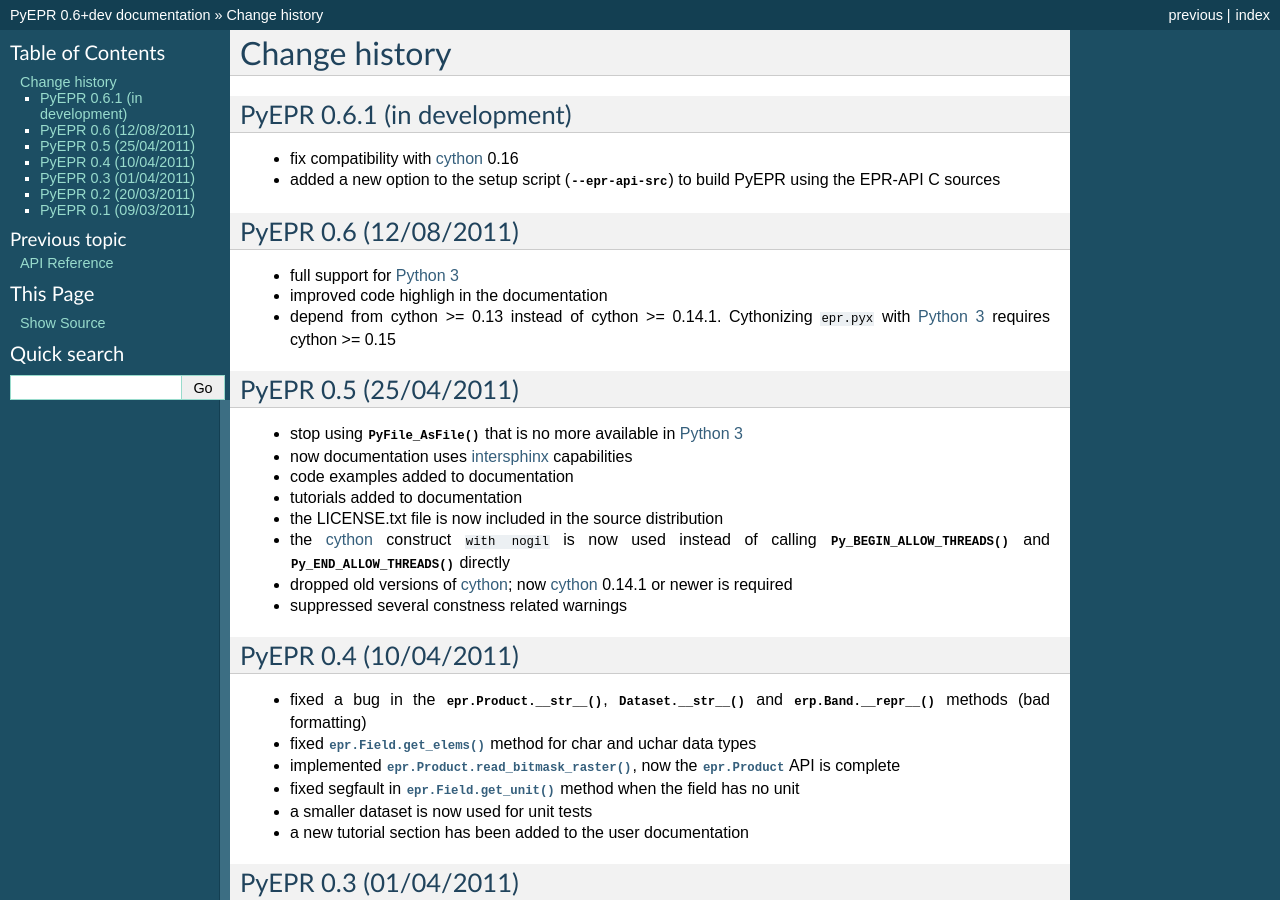
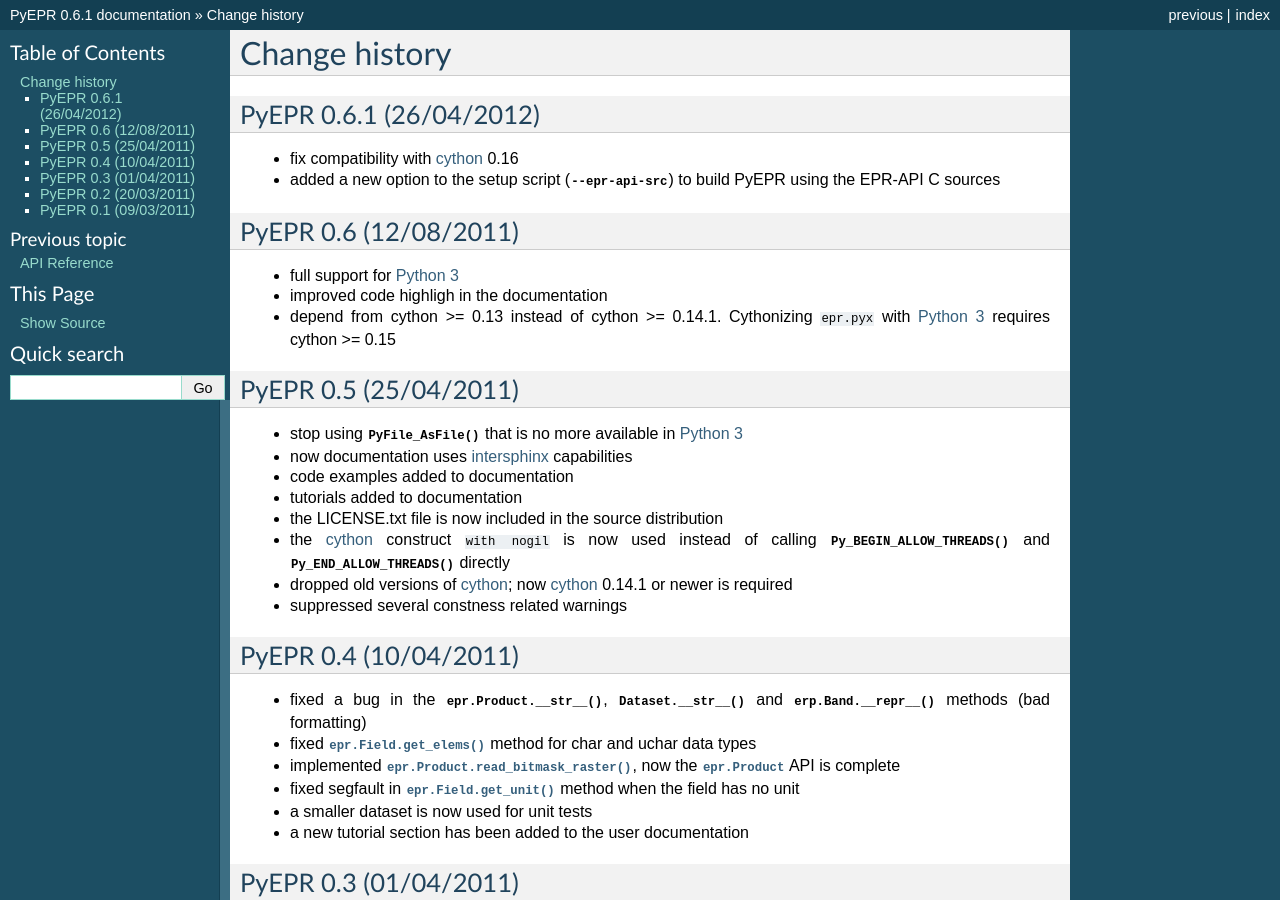
Before and after one commit to avalentino/pyepr, a Sphinx documentation site: the page built from doc/NEWS.txt, in a window 1280 px wide and 900 px high. Built offline with Sphinx 7.4.7, drawn with Linux system fonts in a browser that asks for light colours; formulas are drawn with MathJax 3; some of the changed text lies outside the part shown.

Commit message:
Prepare PyEPR 0.6.1 release

```diff
--- a/README.txt
+++ b/README.txt
@@ -7,7 +7,7 @@
 :Contact:   antonio.valentino@tiscali.it
 :Date:      12/08/2011
 :Copyright: 2011-2012, Antonio Valentino <antonio.valentino@tiscali.it>
-:Version:   0.6+
+:Version:   0.6.1
 
 
 Introduction
--- a/doc/NEWS.txt
+++ b/doc/NEWS.txt
@@ -2,8 +2,8 @@
 ==============
 
 
-PyEPR 0.6.1 (in development)
-----------------------------
+PyEPR 0.6.1 (26/04/2012)
+------------------------
 
 * fix compatibility with cython_ 0.16
 * added a new option to the setup script (:option:`--epr-api-src`) to build
--- a/doc/conf.py
+++ b/doc/conf.py
@@ -1,7 +1,7 @@
 # -*- coding: utf-8 -*-
 #
 # PyEPR documentation build configuration file, created by
-# sphinx-quickstart on Sun Mar 13 21:55:45 2011.
+# sphinx-quickstart on Thu Apr 26 19:30:10 2012.
 #
 # This file is execfile()d with the current directory set to its containing dir.
 #
@@ -64,9 +64,9 @@
 # built documents.
 #
 # The short X.Y version.
-version = '0.6+'
+version = '0.6.1'
 # The full version, including alpha/beta/rc tags.
-release = version + 'dev'
+release = version # + 'dev'
 
 # The language for content autogenerated by Sphinx. Refer to documentation
 # for a list of supported languages.
--- a/setup.py
+++ b/setup.py
@@ -43,7 +43,7 @@
 
 setup(
     name='pyepr',
-    version='0.6+',
+    version='0.6.1',
     author='Antonio Valentino',
     author_email='antonio.valentino@tiscali.it',
     url='http://avalentino.github.com/pyepr',
```
Also changed, not shown: 1 other file.
